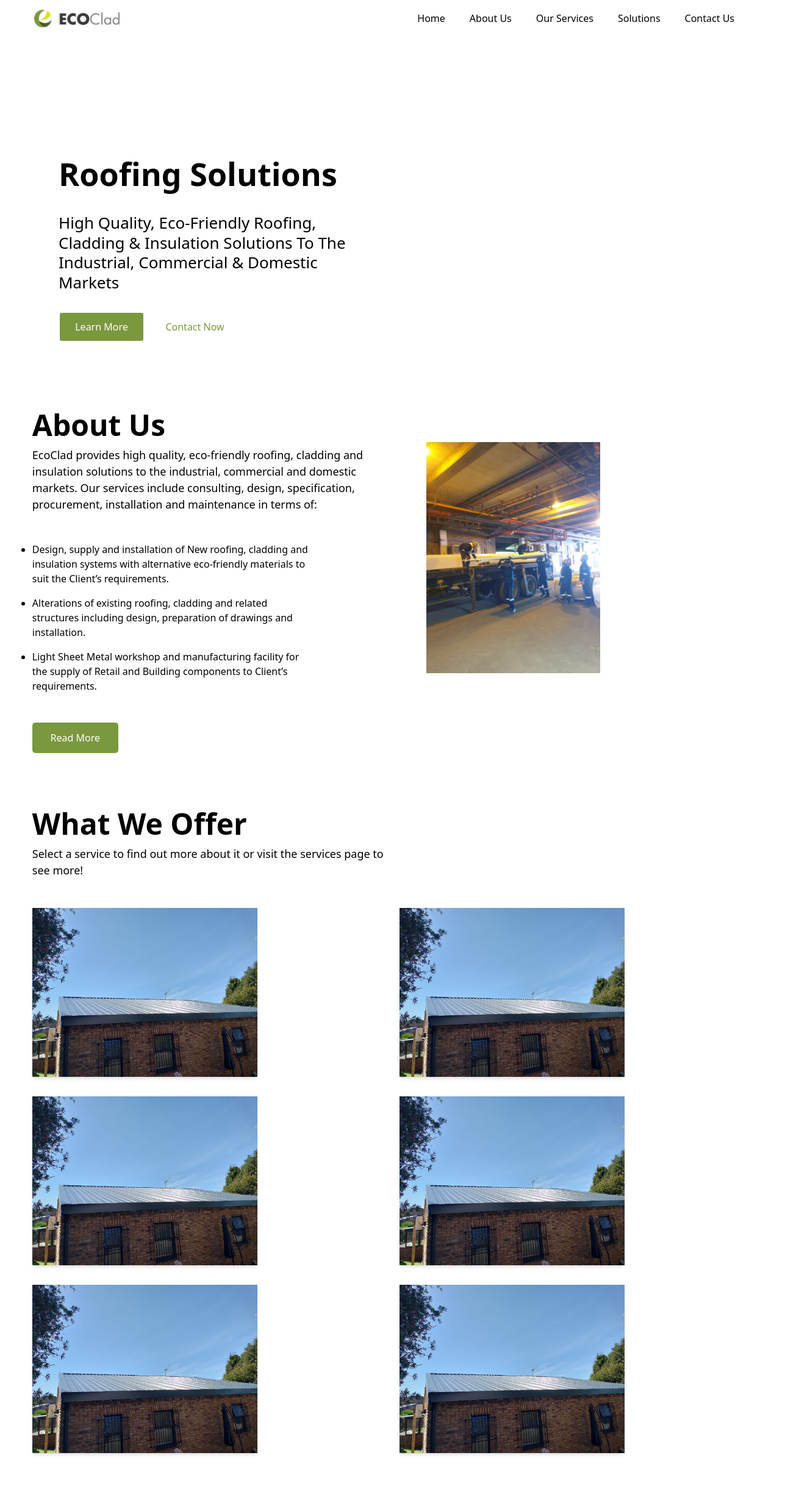
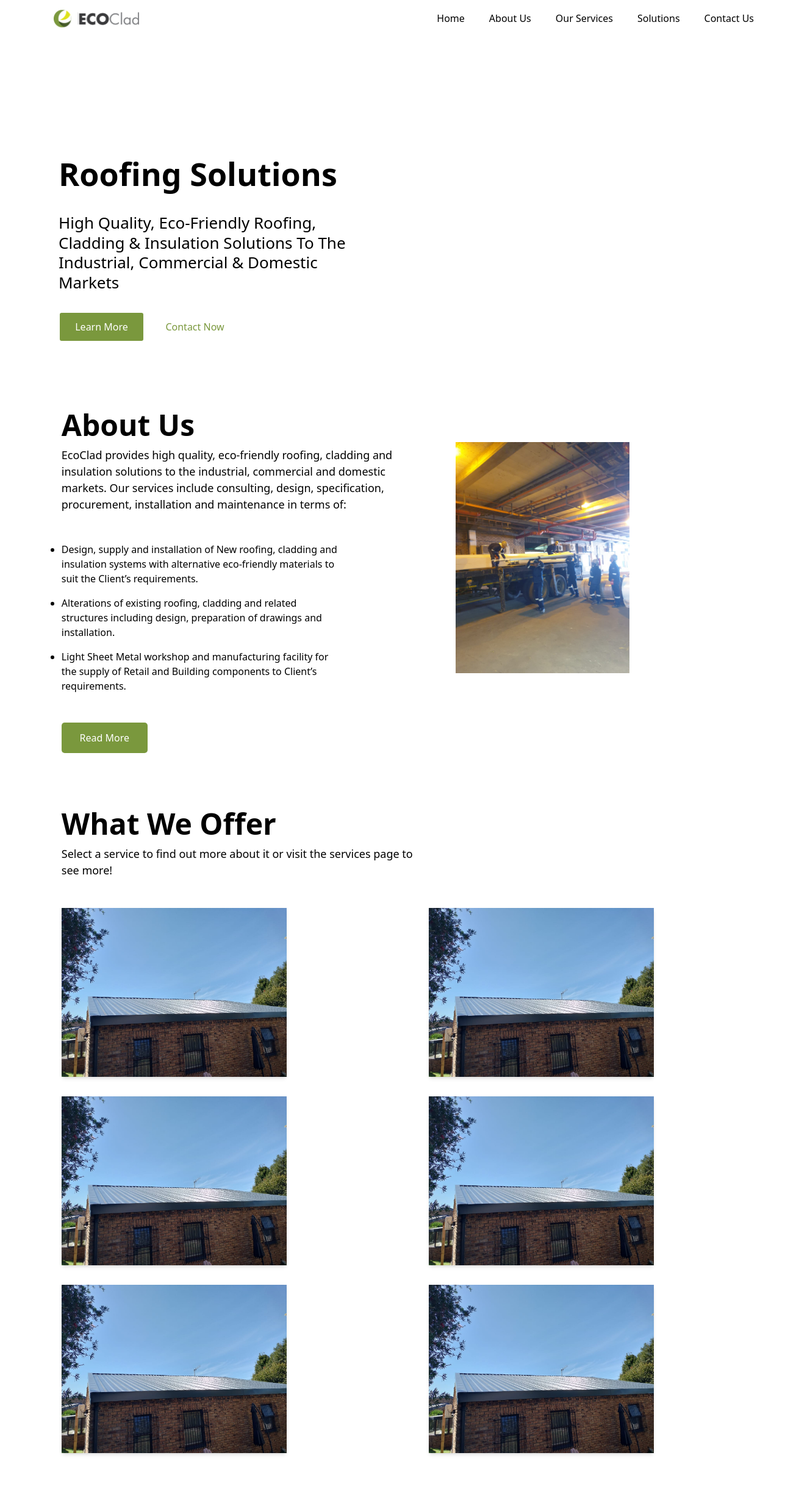
Before and after one commit to lucaliebenberg/ecoclad-wesbite, a React (Vite) app: page / in a window 1280 px wide. Shown: the top 2478 px of the page at 61% size, 1328 px wide, since content can reach past the window. Built offline with nearby package versions, Linux system fonts and the light colour scheme.

Commit message:
website styling update

```diff
--- a/src/components/AboutUs.jsx
+++ b/src/components/AboutUs.jsx
@@ -4,7 +4,7 @@ const AboutUs = () => {
   return (
     <div
       id="AboutUs"
-      className="w-full h-auto bg-white flex flex-col md:flex md:flex-row md:justify-between mt-auto mb-auto"
+      className="w-full h-auto bg-white flex flex-col md:flex md:flex-row md:justify-between md:ml-[3rem] mt-auto mb-auto"
       data-aos="fade-in"
     >
       <div className="w-full flex flex-col mt-[5rem] pl-[3.3rem]">
--- a/src/components/Navbar.jsx
+++ b/src/components/Navbar.jsx
@@ -11,7 +11,7 @@ const Navbar = () => {
   };
 
   return (
-    <div className="w-full h-[60px] bg-white z-[-8]">
+    <div className="w-full h-[60px] bg-white z-[-8] md:ml-[2rem]">
       <div className="px-4 lg:px-14 mx-auto pl-[3.3rem] flex justify-between items-center h-full">
         <motion.div
           initial={{ x: "-200px" }}
--- a/src/components/Testimonials.jsx
+++ b/src/components/Testimonials.jsx
@@ -4,7 +4,7 @@ const Testimonials = () => {
   return (
     <div
       id="Testimonials"
-      className="w-full h-auto bg-white pt-[5rem]"
+      className="w-full h-auto bg-white pt-[5rem] md:mt-[5rem] md:mb-[3rem]"
       data-aos="fade-in"
     >
       <div className="flex flex-col pl-[3.3rem]">
--- a/src/components/WhatWeOffer.jsx
+++ b/src/components/WhatWeOffer.jsx
@@ -2,7 +2,11 @@ import OfferImg1 from "../assets/img/landscape-img-1.jpeg";
 
 const WhatWeOffer = () => {
   return (
-    <div id="WhatWeOffer" className="w-full h-auto bg-white" data-aos="fade-in">
+    <div
+      id="WhatWeOffer"
+      className="w-full h-auto bg-white md:ml-[3rem]"
+      data-aos="fade-in"
+    >
       <div className="flex flex-col pl-[3.3rem] pt-[5rem] pb-[3rem]">
         <h1 className="text-[48px] text-black font-semibold">What We Offer</h1>
         <p className="w-full text-black text-[18px] max-w-[460px] md:max-w-[592px]">
--- a/src/components/WhyUs.jsx
+++ b/src/components/WhyUs.jsx
@@ -4,7 +4,7 @@ const WhyUs = () => {
   return (
     <div
       id="WhyUs"
-      className="w-full h-auto pl-[3.3rem] pt-[5rem] bg-white"
+      className="w-full h-auto pl-[3.3rem] pt-[5rem] bg-white md:ml-[3rem] md:mt-[5rem]"
       data-aos="fade-in"
     >
       <div className="flex flex-col">
--- a/src/pages/AboutUs.jsx
+++ b/src/pages/AboutUs.jsx
@@ -6,7 +6,7 @@ const AboutUs = () => {
     <>
       <div
         id="AboutUs"
-        className="w-full h-auto bg-white flex flex-col md:flex-row md:justify-between"
+        className="w-[100vw] mr-0 h-auto bg-white flex flex-col md:flex-row md:justify-between md:ml-[8rem]"
         data-aos="fade-in"
       >
         <div className="flex flex-col mt-[5rem] pl-[3.3rem]">
@@ -41,8 +41,14 @@ const AboutUs = () => {
           </div>
         </div>
 
-        <div className="pl-[3.3rem] mt-[2rem]">
-          <img src={AboutImg} alt="" height="51%" width="48%" />
+        <div className="pl-[3.3rem] mt-3 pr-0 mr-0 w-[50%] md:mt-[12rem]">
+          <img
+            src={AboutImg}
+            alt=""
+            height="51%"
+            width="48%"
+            className="hidden md:block mr-0 md:r-0 pr-0"
+          />
         </div>
       </div>
 
@@ -105,14 +111,14 @@ const AboutUs = () => {
 
       <div
         id="WhatWeOffer"
-        className="w-full h-auto bg-white"
+        className="w-full h-auto bg-white md:ml-[2rem]"
         data-aos="fade-in"
       >
         <div className="flex flex-col pl-[3.3rem] pt-[5rem] pb-[3rem] md:text-left">
-          <h1 className="text-[32px] md:text-[48px] text-black font-semibold pb-4">
+          <h1 className="text-[32px] md:text-[48px] text-black font-semibold pb-4 ">
             Our Comitted Team
           </h1>
-          <p className="w-full text-black text-[18px] max-w-[460px] md:max-w-[592px]">
+          <p className="w-full text-black text-[18px] max-w-[460px] md:max-w-[80%]">
             The EcoClad management team boasts over 30 years of practical
             industry experience. This is complemented by an equally strong
             design understanding. Not surprisingly, the team is exceptionally
@@ -134,16 +140,16 @@ const AboutUs = () => {
         </div>
 
         <div className="flex flex-col mt-[5rem] pl-[3.3rem]">
-          <p className="w-full text-black text-[18px] max-w-[460px] md:max-w-[592px] mb-[2rem]">
+          <p className="w-full text-black text-[18px] max-w-[460px] md:max-w-[80%] mb-[2rem]">
             Installations are carried out by a well-motivated, long-serving
             workforce who are proud of their achievements and have an enviable
             reputation for quality and craftsmanship.
           </p>
-          <p className="w-full text-black text-[18px] max-w-[460px] md:max-w-[592px] mb-[2rem]">
+          <p className="w-full text-black text-[18px] max-w-[460px] md:max-w-full mb-[2rem]">
             EcoClad is committed to providing high-value services and solutions
             to Clients based on:
           </p>
-          <ul className="mb-[2rem] max-w-[460px] list-disc">
+          <ul className="mb-[2rem] max-w-[460px] md:max-w-[80%] list-disc">
             <li className="mt-[1rem]">
               Comprehensive Inspections and Reports outlining all viable
               alternatives with transparent pricing.
--- a/src/pages/ContactUs.jsx
+++ b/src/pages/ContactUs.jsx
@@ -66,7 +66,7 @@ const ContactUs = () => {
             <form
               ref={formRef}
               // onSubmit={sendEmail}
-              className="w-[90%] mt-12 flex flex-col gap-8 p-4 bg-[#CCC] rounded-lg"
+              className="w-[90%] mt-12 flex flex-col gap-8 p-4 bg-[#3A3A3C] rounded-lg"
             >
               <label className="flex flex-col">
                 <span className="text-white font-medium mb-4">Your Name</span>
```
